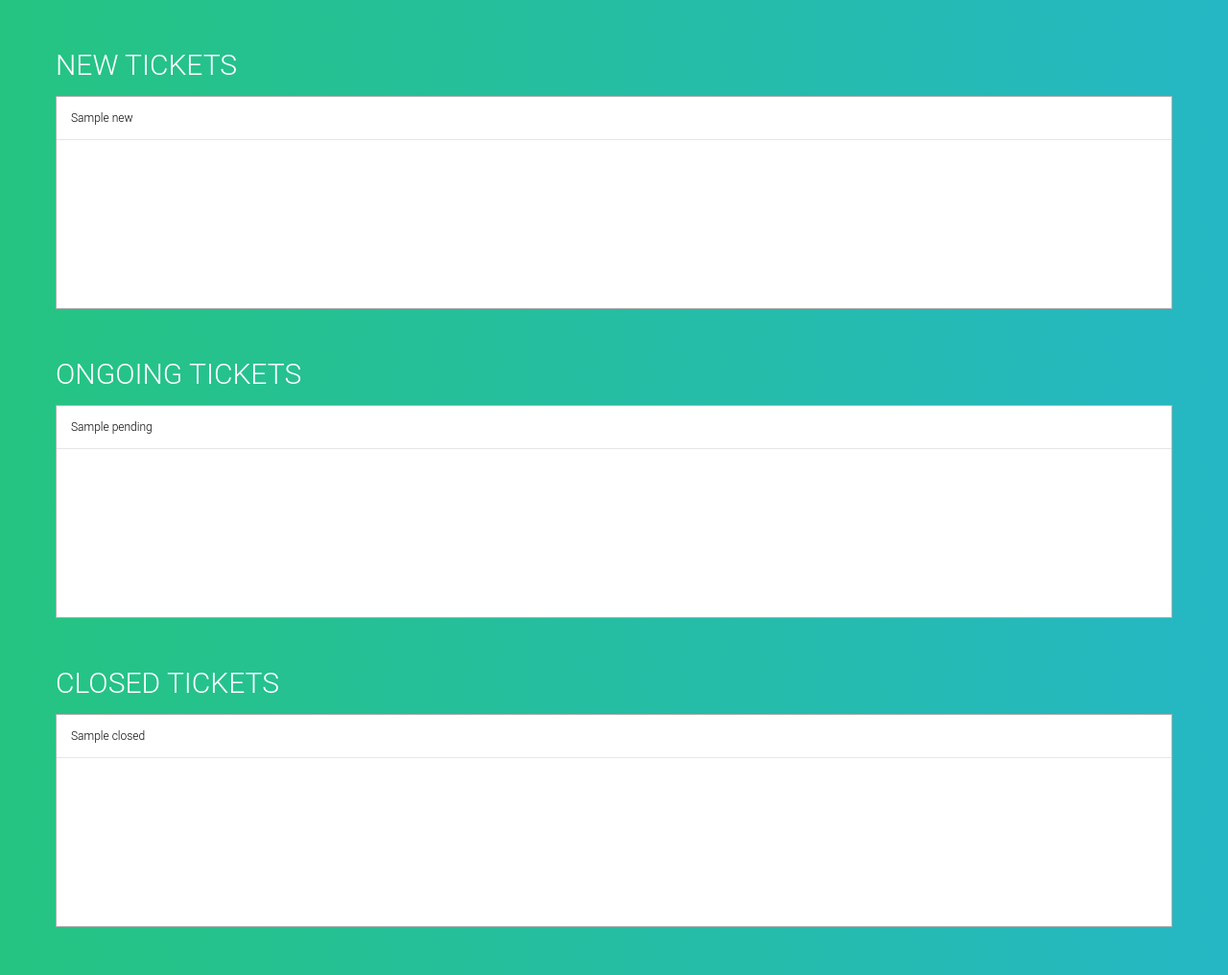
After one commit to Ishank-Coder/Raise_Your_Voice, a Flask app: template templates/grievancelist.html in a window 1280 px wide. The commit adds this page. Shown: the whole page at 96% size. Run offline with Flask 3, Linux system fonts and the light colour scheme; the template is opened without the code that fills it: most values are stand-ins (such as "Sample title", 1, 10 or a date in 2020).

Commit message:
ptA NI bahot kuch h

```diff
--- a/app.py
+++ b/app.py
@@ -11,6 +11,7 @@ from wtforms import FileField, SubmitField
 from werkzeug.utils import secure_filename
 import os
 from wtforms.validators import InputRequired
+import getDatalist
 
 app = Flask(__name__)
 app.config['SECRET_KEY'] = 'supersecretkey'
@@ -37,6 +38,14 @@ def registerReq():
 def admin():
     return redirect(url_for("home"))
 
+@app.route("/grievancelist.html",methods=["GET", "POST"])
+def grievancelist():
+    new,pending,closed = getDatalist.getlist(request, db)
+
+
+
+    return render_template("grievancelist.html",new=new,pending=pending,closed=closed)
+
 @app.route("/action.html",methods=["GET", "POST"])
 def taking():
     to=display(db)
--- /dev/null
+++ b/static/css/grlist.css
@@ -0,0 +1,94 @@
+
+h1{
+    font-size: 30px;
+    color: #fff;
+    text-transform: uppercase;
+    font-weight: 300;
+    text-align: left;
+    margin-bottom: 15px;
+  }
+  table{
+    width:100%;
+    table-layout: fixed;
+    background-color: white;
+  }
+  .tbl-header{
+    background-color: rgba(255,255,255,0.3);
+   }
+  .tbl-content{
+    height:220px;
+    overflow-x:auto;
+    margin-top: 0px;
+    background-color: white;
+    border: 1px solid rgba(0, 0, 0, 0.3);
+
+  }
+  th{
+    padding: 20px 15px;
+    text-align: left;
+    font-weight: 500;
+    font-size: 12px;
+    color: #fff;
+    text-transform: uppercase;
+  }
+  td{
+    padding: 15px;
+    text-align: left;
+    vertical-align:middle;
+    font-weight: 300;
+    font-size: 12px;
+    /* color: #fff; */
+    border-bottom: solid 1px rgba(0, 0, 0, 0.1);
+  }
+
+
+  /* demo styles */
+
+  @import url(https://fonts.googleapis.com/css?family=Roboto:400,500,300,700);
+  body{
+    background: -webkit-linear-gradient(left, #25c481, #25b7c4);
+    background: linear-gradient(to right, #25c481, #25b7c4);
+    font-family: 'Roboto', sans-serif;
+  }
+  section{
+    margin: 50px;
+  }
+
+
+  /* follow me template */
+  .made-with-love {
+    margin-top: 40px;
+    padding: 10px;
+    clear: left;
+    text-align: center;
+    font-size: 10px;
+    font-family: arial;
+    color: #fff;
+  }
+  .made-with-love i {
+    font-style: normal;
+    color: #F50057;
+    font-size: 14px;
+    position: relative;
+    top: 2px;
+  }
+  .made-with-love a {
+    color: #fff;
+    text-decoration: none;
+  }
+  .made-with-love a:hover {
+    text-decoration: underline;
+  }
+
+
+  /* for custom scrollbar for webkit browser*/
+
+  ::-webkit-scrollbar {
+      width: 6px;
+  }
+  ::-webkit-scrollbar-track {
+      -webkit-box-shadow: inset 0 0 6px rgba(0,0,0,0.3);
+  }
+  ::-webkit-scrollbar-thumb {
+      -webkit-box-shadow: inset 0 0 6px rgba(0,0,0,0.3);
+  }
--- /dev/null
+++ b/static/js/action.js
@@ -0,0 +1,5 @@
+const hamburger = document.querySelector('.hamburgers');
+
+hamburger.addEventListener('click', () => {
+    hamburger.classList.toggle('active');
+});
--- /dev/null
+++ b/static/js/grlist.js
@@ -0,0 +1,4 @@
+$(window).on("load resize ", function() {
+    var scrollWidth = $('.tbl-content').width() - $('.tbl-content table').width();
+    $('.tbl-header').css({'padding-right':scrollWidth});
+  }).resize();
--- /dev/null
+++ b/templates/grievancelist.html
@@ -0,0 +1,79 @@
+<!DOCTYPE html>
+<html lang="en">
+<head>
+    <meta charset="UTF-8">
+    <meta name="viewport" content="width=device-width, initial-scale=1.0">
+    <title>Document</title>
+    <link rel="stylesheet" href="{{ url_for('static',filename='css/grlist.css') }}">
+</head>
+<body>
+    <section class="new">
+        <div class="main">
+            <div class="heading">
+                <h1 class="heading">New Tickets</h1>
+            </div>
+              <div class="tbl-content">
+                <table cellpadding="0" cellspacing="0" border="0">
+                  <tbody>
+                    {% for name in new %}
+                    <tr>
+                      <td>{{ name }}</td>
+                    </tr>
+                    {% endfor %}
+
+                  </tbody>
+                </table>
+              </div>
+        </div>
+
+
+    </section>
+    <section class="new">
+        <div class="main">
+            <div class="heading">
+                <h1 class="heading">Ongoing Tickets</h1>
+            </div>
+
+              <div class="tbl-content">
+                <table cellpadding="0" cellspacing="0" border="0">
+                  <tbody>
+                    {% for name in pending %}
+                    <tr>
+                      <td>{{ name }}</td>
+                    </tr>
+                    {% endfor %}
+
+                  </tbody>
+                </table>
+              </div>
+        </div>
+
+
+    </section>
+    <section class="new">
+        <div class="main">
+            <div class="heading">
+                <h1 class="heading">Closed Tickets</h1>
+            </div>
+
+              <div class="tbl-content">
+                <table cellpadding="0" cellspacing="0" border="0">
+                  <tbody>
+                    {% for name in closed %}
+                    <tr>
+                      <td>{{ name }}</td>
+                    </tr>
+                    {% endfor %}
+
+                  </tbody>
+                </table>
+              </div>
+        </div>
+
+
+    </section>
+<script type="text/javascript" src="{{ url_for('static',filename='js/grlist.js') }}"></script>
+</body>
+
+
+</html>
```
Also changed, not shown: getDatalist.py (added, +35 -0 lines), static/css/action.css (added, +46 -0 lines), templates/action.html (+16 -2 lines).
